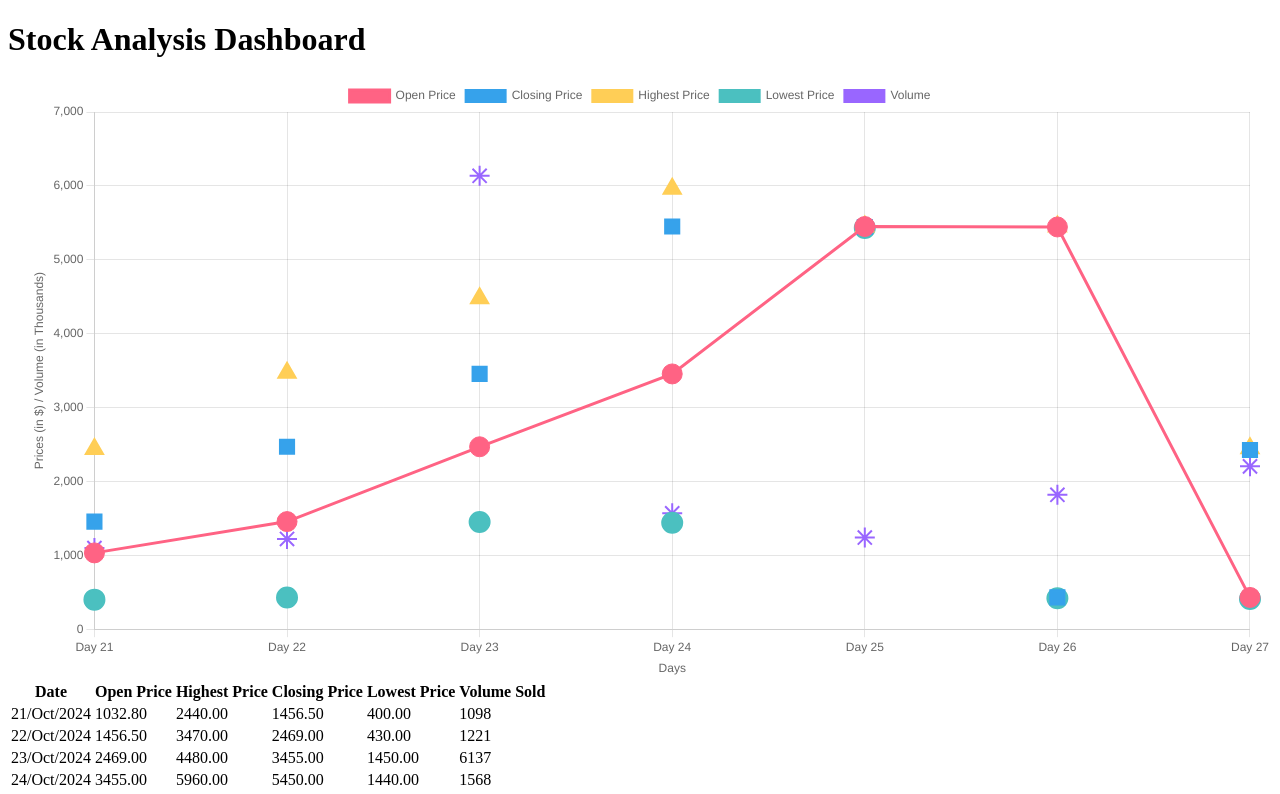
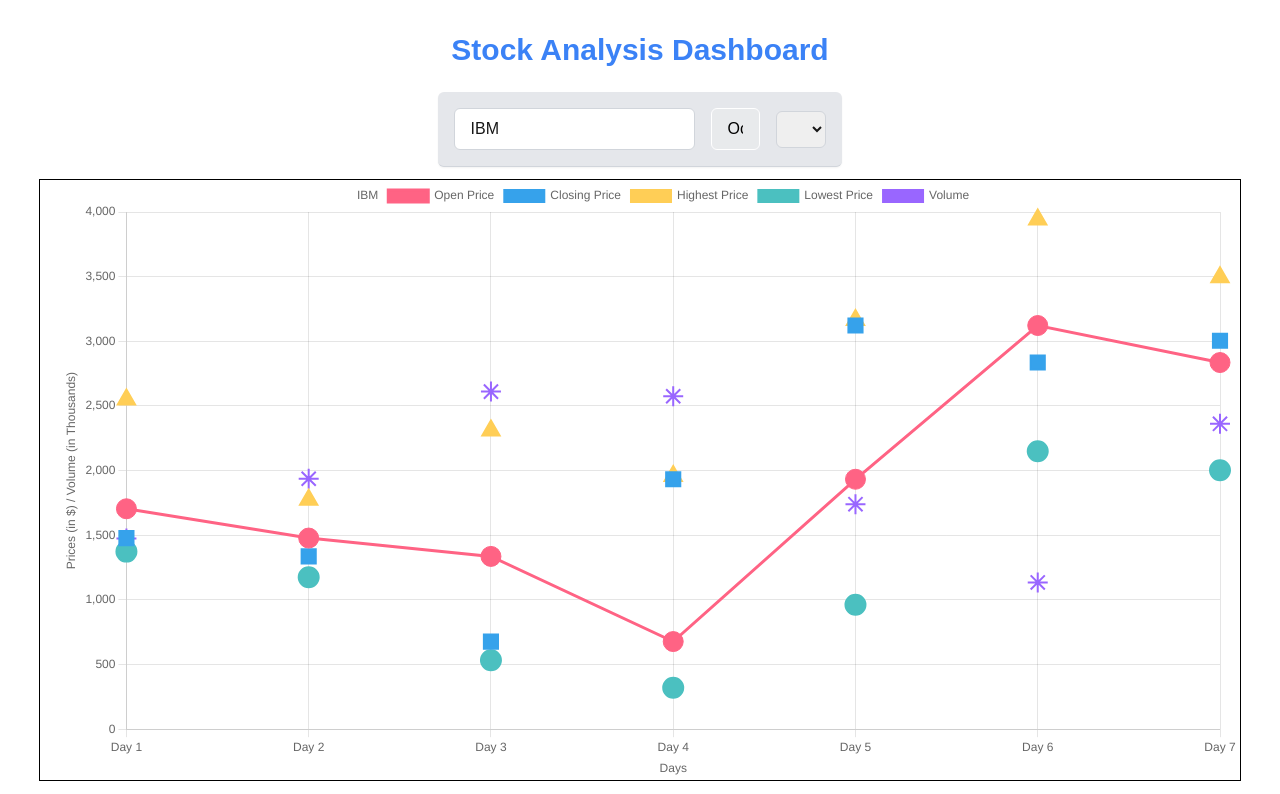
Before and after one commit to OptimizationGuru/stock-analysis, a Next.js app: page / in a window 1280 px wide. Shown: the top 794 px of the page. Built offline with nearby package versions, Linux system fonts and the light colour scheme.

Commit message:
feat: search functionality added, redux integrated, mock data created

```diff
--- a/app/page.tsx
+++ b/app/page.tsx
@@ -1,13 +1,19 @@
+'use client';
 import React from 'react';
 import Chart from '../components/Chart';
 import Table from '../components/Table';
+import Navbar from '@/components/Navbar';
 
 const HomePage = () => {
   return (
     <div className="w-screen h-full p-4 flex flex-col items-center justify-center border-black">
-      <h1 className="text-3xl text-blue-500 font-bold mb-4">
+      <h1 className="text-3xl text-blue-500 font-bold my-4">
         Stock Analysis Dashboard
       </h1>
+
+      <div className="w-[35%] px-4 my-2">
+        <Navbar />
+      </div>
       <div className="mb-8 w-full flex justify-center">
         <Chart />
       </div>
--- a/components/Chart.tsx
+++ b/components/Chart.tsx
@@ -1,18 +1,45 @@
-'use client';
-import React, { useEffect, useRef } from 'react';
+import React, { useEffect, useRef, useState } from 'react';
 import { Chart, registerables } from 'chart.js';
-import { stockDataArray } from '@/utils/enums';
+import { useSelector } from 'react-redux';
+import { RootState } from '@/redux/store';
+import { stockDataArray, StockDataPoint, StockState } from '@/utils/enums';
 
 Chart.register(...registerables);
 
 const StockChartWithShapes = () => {
+  const [stockState, setStockState] = useState({
+    stock: stockDataArray.stock,
+    openPrice: stockDataArray.openPrice,
+    highestPrice: stockDataArray.highestPrice,
+    closingPrice: stockDataArray.closingPrice,
+    lowestPrice: stockDataArray.lowestPrice,
+    volumeSold: stockDataArray.volumeSold,
+  });
+
   const canvasRef = useRef(null);
+
+  const searchStockState: StockState = useSelector(
+    (store: RootState) => store.stocks
+  );
+
+  useEffect(() => {
+    if (searchStockState?.stock) {
+      setStockState({
+        stock: searchStockState.stock,
+        openPrice: searchStockState.openPrice,
+        highestPrice: searchStockState.highestPrice,
+        closingPrice: searchStockState.closingPrice,
+        lowestPrice: searchStockState.lowestPrice,
+        volumeSold: searchStockState.volumeSold,
+      });
+    }
+  }, [searchStockState]);
 
   useEffect(() => {
     const ctx = canvasRef.current.getContext('2d');
 
-    const formatData = (arr) => {
-      return arr.map((el) => ({
+    const formatData = (arr: StockDataPoint[]) => {
+      return arr?.map((el) => ({
         x: el.day,
         y: el.value,
       }));
@@ -20,8 +47,13 @@ const StockChartWithShapes = () => {
 
     const datasets = [
       {
+        label: stockState.stock,
+        borderColor: 'transparent',
+        backgroundColor: 'transparent',
+      },
+      {
         label: 'Open Price',
-        data: formatData(stockDataArray.openPrice),
+        data: formatData(stockState.openPrice),
         type: 'line',
         borderColor: '#FF6384',
         backgroundColor: '#FF6384',
@@ -32,7 +64,7 @@ const StockChartWithShapes = () => {
       },
       {
         label: 'Closing Price',
-        data: formatData(stockDataArray.closingPrice),
+        data: formatData(stockState.closingPrice),
         type: 'scatter',
         borderColor: '#36A2EB',
         backgroundColor: '#36A2EB',
@@ -43,7 +75,7 @@ const StockChartWithShapes = () => {
       },
       {
         label: 'Highest Price',
-        data: formatData(stockDataArray.highestPrice),
+        data: formatData(stockState.highestPrice),
         type: 'scatter',
         borderColor: '#FFCE56',
         backgroundColor: '#FFCE56',
@@ -54,7 +86,7 @@ const StockChartWithShapes = () => {
       },
       {
         label: 'Lowest Price',
-        data: formatData(stockDataArray.lowestPrice),
+        data: formatData(stockState.lowestPrice),
         type: 'scatter',
         borderColor: '#4BC0C0',
         backgroundColor: '#4BC0C0',
@@ -65,7 +97,7 @@ const StockChartWithShapes = () => {
       },
       {
         label: 'Volume',
-        data: formatData(stockDataArray.volumeSold),
+        data: formatData(stockState.volumeSold),
         type: 'scatter',
         borderColor: '#9966FF',
         backgroundColor: '#9966FF',
@@ -126,10 +158,10 @@ const StockChartWithShapes = () => {
     });
 
     return () => chart.destroy();
-  }, []);
+  }, [stockState]);
 
   return (
-    <div className=" border border-black z-50">
+    <div className="border border-black z-50">
       <canvas ref={canvasRef} width="1200" height="600" />
     </div>
   );
--- /dev/null
+++ b/components/Navbar.tsx
@@ -0,0 +1,58 @@
+'use client';
+
+import { updateStockData } from '@/redux/stocksSlice';
+import React, { useState, useEffect } from 'react';
+import { useDispatch } from 'react-redux';
+
+const Navbar = () => {
+  const [searchStock, setSearchStock] = useState('IBM');
+  const [selectedWeek, setSelectedWeek] = useState(1);
+  const dispatch = useDispatch();
+
+  const handleFilterChange = (searchStock: string, week: number) => {
+    dispatch(updateStockData({ stockName: searchStock, weekNumber: week }));
+  };
+
+  useEffect(() => {
+    handleFilterChange(searchStock, selectedWeek);
+  // eslint-disable-next-line react-hooks/exhaustive-deps
+  }, [searchStock, selectedWeek]);
+
+  return (
+    <div className="flex items-center justify-center p-4 bg-gray-200 border-b border-gray-300 rounded-md shadow-sm mb-1">
+      <input
+        type="text"
+        name="search"
+        placeholder="Search stock..."
+        value={searchStock}
+        onChange={(e) => {
+          setSearchStock(e.target.value);
+        }}
+        className="border border-gray-300 rounded-md px-4 py-2 "
+      />
+      <input
+        type="text"
+        disabled
+        name="October"
+        placeholder="Search stock..."
+        value={'October'}
+        className="border border-white text-black rounded-md px-4 py-2 w-1/4 ml-4"
+      />
+      <select
+        name="week"
+        value={selectedWeek}
+        onChange={(e) => {
+          setSelectedWeek(Number(e.target.value));
+        }}
+        className="border border-gray-300 rounded-md px-4 py-2 ml-4 w-1/4"
+      >
+        <option value={1}>Week 1</option>
+        <option value={2}>Week 2</option>
+        <option value={3}>Week 3</option>
+        <option value={4}>Week 4</option>
+      </select>
+    </div>
+  );
+};
+
+export default Navbar;
--- a/components/Table.tsx
+++ b/components/Table.tsx
@@ -1,9 +1,11 @@
-import { stockDataArray } from '@/utils/enums';
+'use client';
+import { RootState } from '../redux/store';
+import { useSelector } from 'react-redux';
 
 const Table = () => {
-  const formatDate = (dateString: number) => {
-    return `${dateString}/Oct/2024`;
-  };
+  const stocksData = useSelector((store: RootState) => store.stocks);
+
+  const formatDate = (day: number) => `${day}/10/2024`;
 
   return (
     <div className="flex flex-col items-center justify-center">
@@ -11,51 +13,46 @@ const Table = () => {
         <table className="min-w-full border border-gray-300">
           <thead className="bg-blue-200">
             <tr className="divide-x divide-gray-300">
-              <th className="border border-gray-300 px-4 py-2 text-center">
-                Date
-              </th>
-              <th className="border border-gray-300 px-4 py-2 text-center">
-                Open Price
-              </th>
-              <th className="border border-gray-300 px-4 py-2 text-center">
-                Highest Price
-              </th>
-              <th className="border border-gray-300 px-4 py-2 text-center">
-                Closing Price
-              </th>
-              <th className="border border-gray-300 px-4 py-2 text-center">
-                Lowest Price
-              </th>
-              <th className="border border-gray-300 px-4 py-2 text-center">
-                Volume Sold
-              </th>
+              {[
+                'Date',
+                'Open Price',
+                'Highest Price',
+                'Closing Price',
+                'Lowest Price',
+                'Volume Sold',
+              ].map((header) => (
+                <th
+                  key={header}
+                  className="border border-gray-300 px-4 py-2 text-center text-sm md:text-base"
+                >
+                  {header}
+                </th>
+              ))}
             </tr>
           </thead>
           <tbody>
-            {stockDataArray.openPrice?.map((dataPoint, index) => (
+            {stocksData.openPrice?.map((dataPoint, index) => (
               <tr
                 key={index}
                 className="even:bg-blue-100 divide-x divide-gray-300"
               >
-                <td className="border border-gray-300 px-4 py-2 text-center">
+                <td className="border border-gray-300 px-2 py-1 text-center text-xs md:text-sm lg:text-base">
                   {formatDate(dataPoint.day)}
                 </td>
-                <td className="border border-gray-300 px-4 py-2 text-center">
-                  {stockDataArray.openPrice[index]?.value.toFixed(2) || 'N/A'}
+                <td className="border border-gray-300 px-2 py-1 text-center text-xs md:text-sm lg:text-base">
+                  {stocksData.openPrice[index]?.value.toFixed(2) || 'N/A'}
                 </td>
-                <td className="border border-gray-300 px-4 py-2 text-center">
-                  {stockDataArray.highestPrice[index]?.value.toFixed(2) ||
-                    'N/A'}
+                <td className="border border-gray-300 px-2 py-1 text-center text-xs md:text-sm lg:text-base">
+                  {stocksData.highestPrice[index]?.value.toFixed(2) || 'N/A'}
                 </td>
-                <td className="border border-gray-300 px-4 py-2 text-center">
-                  {stockDataArray.closingPrice[index]?.value.toFixed(2) ||
-                    'N/A'}
+                <td className="border border-gray-300 px-2 py-1 text-center text-xs md:text-sm lg:text-base">
+                  {stocksData.closingPrice[index]?.value.toFixed(2) || 'N/A'}
                 </td>
-                <td className="border border-gray-300 px-4 py-2 text-center">
-                  {stockDataArray.lowestPrice[index]?.value.toFixed(2) || 'N/A'}
+                <td className="border border-gray-300 px-2 py-1 text-center text-xs md:text-sm lg:text-base">
+                  {stocksData.lowestPrice[index]?.value.toFixed(2) || 'N/A'}
                 </td>
-                <td className="border border-gray-300 px-4 py-2 text-center">
-                  {stockDataArray.volumeSold[index]?.value || 'N/A'}
+                <td className="border border-gray-300 px-2 py-1 text-center text-xs md:text-sm lg:text-base">
+                  {stocksData.volumeSold[index]?.value || 'N/A'}
                 </td>
               </tr>
             ))}
--- a/redux/stocksSlice.ts
+++ b/redux/stocksSlice.ts
@@ -1,53 +1,48 @@
+import {
+  generateMockStockData,
+  stockDataArray,
+  StockState,
+  transformStockData,
+} from '@/utils/enums';
 import { createSlice, PayloadAction } from '@reduxjs/toolkit';
 
-interface StockDataPoint {
-  x: number; // Timestamp or any x-axis value
-  y: number; // Price, volume, or volatility value
-}
-
-interface StockData {
-  price: StockDataPoint[];
-  volume: StockDataPoint[];
-  volatility: StockDataPoint[];
-}
-
-
-
-const initialState: StockData = {
-  price: [],
-  volume: [],
-  volatility: [],
+const initialState: StockState = {
+  stock: stockDataArray.stock,
+  openPrice: stockDataArray.openPrice,
+  highestPrice: stockDataArray.highestPrice,
+  closingPrice: stockDataArray.closingPrice,
+  lowestPrice: stockDataArray.lowestPrice,
+  volumeSold: stockDataArray.volumeSold,
 };
 
-const stocksSlice = createSlice({
-  name: 'stocks',
+const stockSlice = createSlice({
+  name: 'stock',
   initialState,
   reducers: {
-    updateData: (state, action: PayloadAction<StockData>) => {
-      state.price = action.payload.price;
-      state.volume = action.payload.volume;
-      state.volatility = action.payload.volatility;
+    updateStockData: (
+      state,
+      action: PayloadAction<{ stockName: string; weekNumber: number }>
+    ) => {
+      const { stockName, weekNumber } = action.payload;
+
+      if (stockName.trim().length <= 2) return;
+
+      const generatedStockData = generateMockStockData(stockName, weekNumber);
+      const transformedData = transformStockData(generatedStockData);
+
+      return {
+        ...state,
+        stock: transformedData.stock,
+        openPrice: transformedData.openPrice,
+        highestPrice: transformedData.highestPrice,
+        closingPrice: transformedData.closingPrice,
+        lowestPrice: transformedData.lowestPrice,
+        volumeSold: transformedData.volumeSold,
+      };
     },
-    setMockData: (state) => {
-      const dataPoints = 42;
-      const xInterval = 1;
-
-      state.price = Array.from({ length: dataPoints }, (_, i) => ({
-        x: (i+1 )* xInterval,
-        y: Math.random() * 100,
-      }));
-      state.volume = Array.from({ length: dataPoints }, (_, i) => ({
-        x: (i+1 )* xInterval,
-        y: Math.random() * 200,
-      }));
-      state.volatility = Array.from({ length: dataPoints }, (_, i) => ({
-        x: (i+1 )* xInterval,
-        y: Math.random() * 50,
-      }));
-    },
-
   },
 });
 
-export const { updateData, setMockData } = stocksSlice.actions;
-export default stocksSlice.reducer;
+export const { updateStockData } = stockSlice.actions;
+
+export default stockSlice.reducer;
--- a/redux/store.ts
+++ b/redux/store.ts
@@ -1,7 +1,7 @@
 import { configureStore } from '@reduxjs/toolkit';
 import stocksReducer from './stocksSlice';
 
-export const store = configureStore({
+const store = configureStore({
   reducer: {
     stocks: stocksReducer,
   },
@@ -9,3 +9,5 @@ export const store = configureStore({
 
 export type RootState = ReturnType<typeof store.getState>;
 export type AppDispatch = typeof store.dispatch;
+
+export default store;
--- a/utils/enums.ts
+++ b/utils/enums.ts
@@ -1,78 +1,10 @@
-// apiConstants.ts
-// const api_key = process.env.NODE_ENV !== 'production'
-// export const ALPHA_VANTAGE_API_URL = ``;
-
-// export const getAlphaVantageUrl = (symbol: string): string => {
-//     return `https://www.alphavantage.co/query?function=TIME_SERIES_DAILY&apikey=${api_key}&symbol=${symbol}`;
-//   };
-
-const stockData = [
-  {
-    day: 21,
-    openPrice: 1032.8,
-    highestPrice: 2440.0,
-    lowestPrice: 400.0,
-    closingPrice: 1456.5,
-    volumeSold: 1098,
-  },
-  {
-    day: 22,
-    openPrice: 1456.5,
-    highestPrice: 3470.0,
-    lowestPrice: 430.0,
-    closingPrice: 2469.0,
-    volumeSold: 1221,
-  },
-  {
-    day: 23,
-    openPrice: 2469.0,
-    highestPrice: 4480.0,
-    lowestPrice: 1450.0,
-    closingPrice: 3455.0,
-    volumeSold: 6137,
-  },
-  {
-    day: 24,
-    openPrice: 3455.0,
-    highestPrice: 5960.0,
-    lowestPrice: 1440.0,
-    closingPrice: 5450.0,
-    volumeSold: 1568,
-  },
-  {
-    day: 25,
-    openPrice: 5450.0,
-    highestPrice: 5450.0,
-    lowestPrice: 5430.0,
-    closingPrice: 5444.0,
-    volumeSold: 1240,
-  },
-  {
-    day: 26,
-    openPrice: 5444.0,
-    highestPrice: 5450.0,
-    lowestPrice: 420.0,
-    closingPrice: 430.0,
-    volumeSold: 1819,
-  },
-  {
-    day: 27,
-    openPrice: 430.0,
-    highestPrice: 2450.0,
-    lowestPrice: 410.0,
-    closingPrice: 2425.0,
-    volumeSold: 2204,
-  },
-];
-
-console.log(stockData);
-
-interface StockDataPoint {
+export interface StockDataPoint {
   day: number;
   value: number;
 }
 
-interface StockState {
+export interface StockState {
+  stock: string;
   openPrice: StockDataPoint[];
   highestPrice: StockDataPoint[];
   closingPrice: StockDataPoint[];
@@ -80,23 +12,95 @@ interface StockState {
   volumeSold: StockDataPoint[];
 }
 
-const transformStockData = (data: typeof stockData): StockState => {
+export interface DailyStockData {
+  day: number;
+  openPrice: number;
+  highestPrice: number;
+  lowestPrice: number;
+  closingPrice: number;
+  volumeSold: number;
+}
+
+export interface StockData {
+  stock: string;
+  data: DailyStockData[];
+}
+
+export const defaultStockName = 'IBM';
+export const defaultWeek = 1;
+
+export const generateMockStockData = (
+  stockName: string,
+  weekNumber: number
+): StockData => {
+  const stockData: DailyStockData[] = [];
+
+  const startDay = (weekNumber - 1) * 7 + 1;
+  const endDay = startDay + 6;
+
+  let previousClosingPrice = 1000 + Math.random() * 1000;
+  let volumeSold = Math.floor(Math.random() * 3000) + 500;
+
+  for (let day = startDay; day <= endDay; day++) {
+    const openPrice = previousClosingPrice;
+    const highestPrice = openPrice + Math.random() * 2000;
+    const lowestPrice = openPrice - Math.random() * 1000;
+    const closingPrice =
+      lowestPrice + Math.random() * (highestPrice - lowestPrice);
+    volumeSold = Math.floor(Math.random() * 3000) + 500;
+
+    const dailyData: DailyStockData = {
+      day,
+      openPrice: parseFloat(openPrice.toFixed(2)),
+      highestPrice: parseFloat(highestPrice.toFixed(2)),
+      lowestPrice: parseFloat(lowestPrice.toFixed(2)),
+      closingPrice: parseFloat(closingPrice.toFixed(2)),
+      volumeSold,
+    };
+
+    stockData.push(dailyData);
+
+    previousClosingPrice = dailyData.closingPrice;
+  }
+
   return {
-    openPrice: data.map((item) => ({ day: item.day, value: item.openPrice })),
-    highestPrice: data.map((item) => ({
+    stock: stockName,
+    data: stockData,
+  };
+};
+
+export const generatedStockData = generateMockStockData(
+  defaultStockName,
+  defaultWeek
+);
+
+export const transformStockData = (
+  feed: typeof generatedStockData
+): StockState => {
+  return {
+    stock: feed.stock,
+    openPrice: feed.data.map((item) => ({
+      day: item.day,
+      value: item.openPrice,
+    })),
+    highestPrice: feed.data.map((item) => ({
       day: item.day,
       value: item.highestPrice,
     })),
-    closingPrice: data.map((item) => ({
+    closingPrice: feed.data.map((item) => ({
       day: item.day,
       value: item.closingPrice,
     })),
-    lowestPrice: data.map((item) => ({
+    lowestPrice: feed.data.map((item) => ({
       day: item.day,
       value: item.lowestPrice,
     })),
-    volumeSold: data.map((item) => ({ day: item.day, value: item.volumeSold })),
+    volumeSold: feed.data.map((item) => ({
+      day: item.day,
+      value: item.volumeSold,
+    })),
   };
 };
 
-export const stockDataArray = transformStockData(stockData);
+const currentStockData = generateMockStockData(defaultStockName, defaultWeek);
+export const stockDataArray = transformStockData(currentStockData);
```
Also changed, not shown: app/layout.tsx (+4 -6 lines), redux/stockContext.ts (added, +86 -0 lines).
